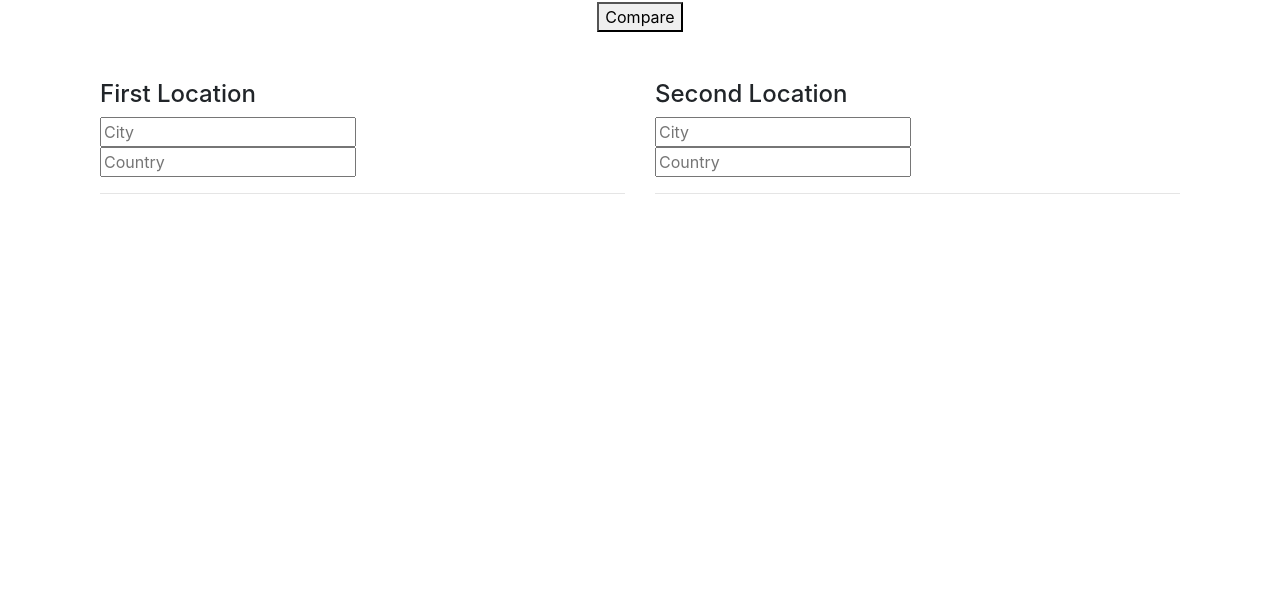
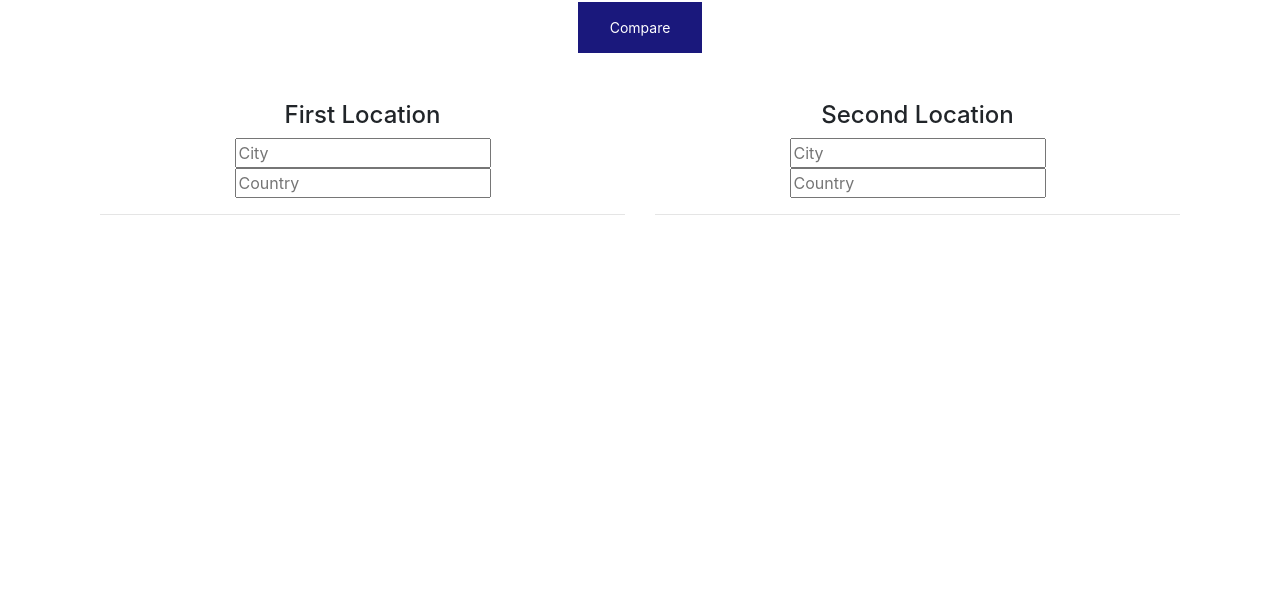
Before and after one commit to solomonshm/weather-app, a website: page compare.html in a window 1280 px wide. Shown: the part 190-800 px from the top of the page. Drawn offline with nearby package versions, Linux system fonts and the light colour scheme.

Commit message:
Add files via upload

```diff
--- a/css/template.css
+++ b/css/template.css
@@ -5,3 +5,22 @@ body {
   padding: 3rem 1.5rem;
   text-align: center;
 }
+
+section {
+  text-align: center;
+}
+
+article {
+  text-align: left;
+}
+
+button {
+  background-color: #1a187c;
+  border: none;
+  color: white;
+  padding: 15px 32px;
+  text-align: center;
+  text-decoration: none;
+  display: inline-block;
+  font-size: 14px;
+}
```
